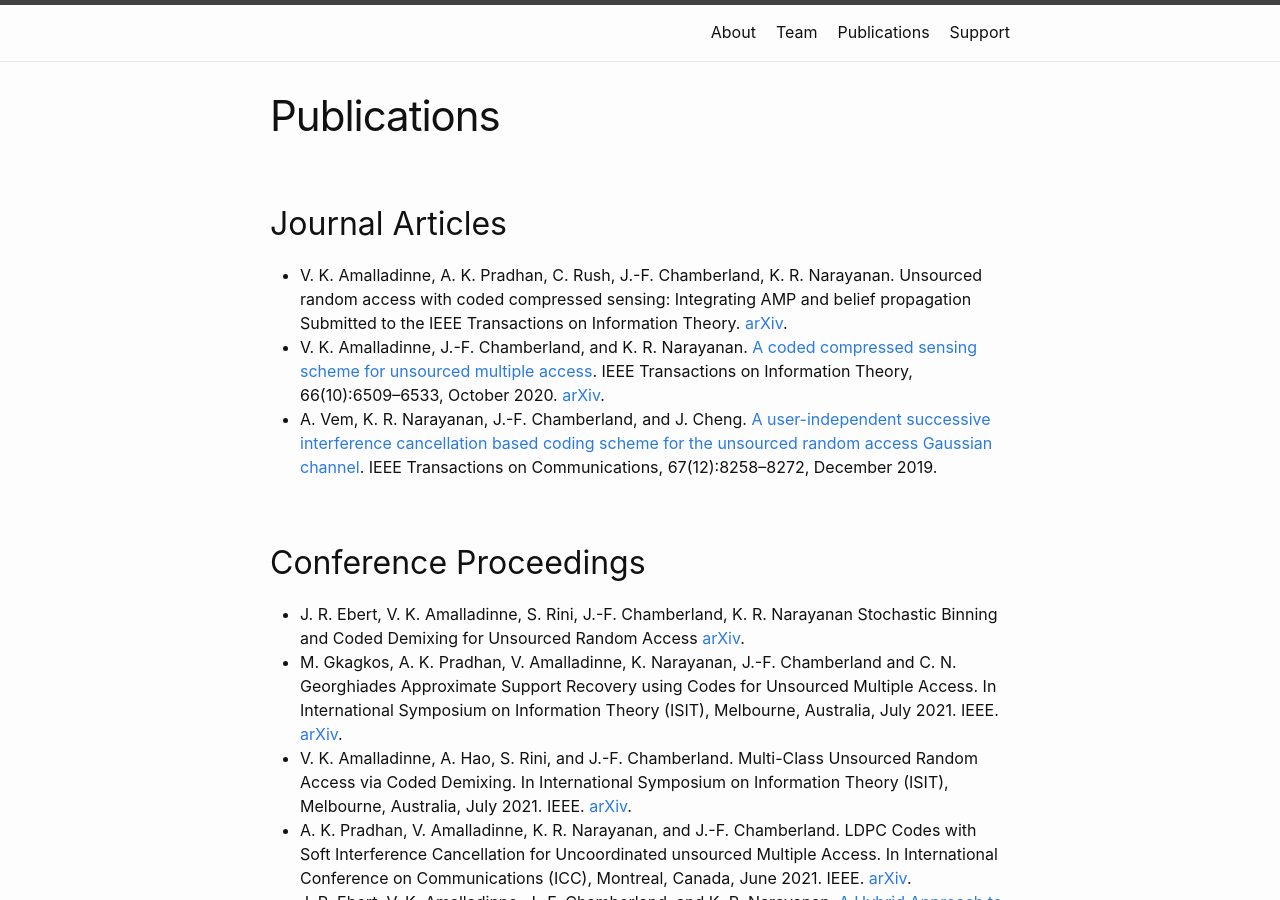
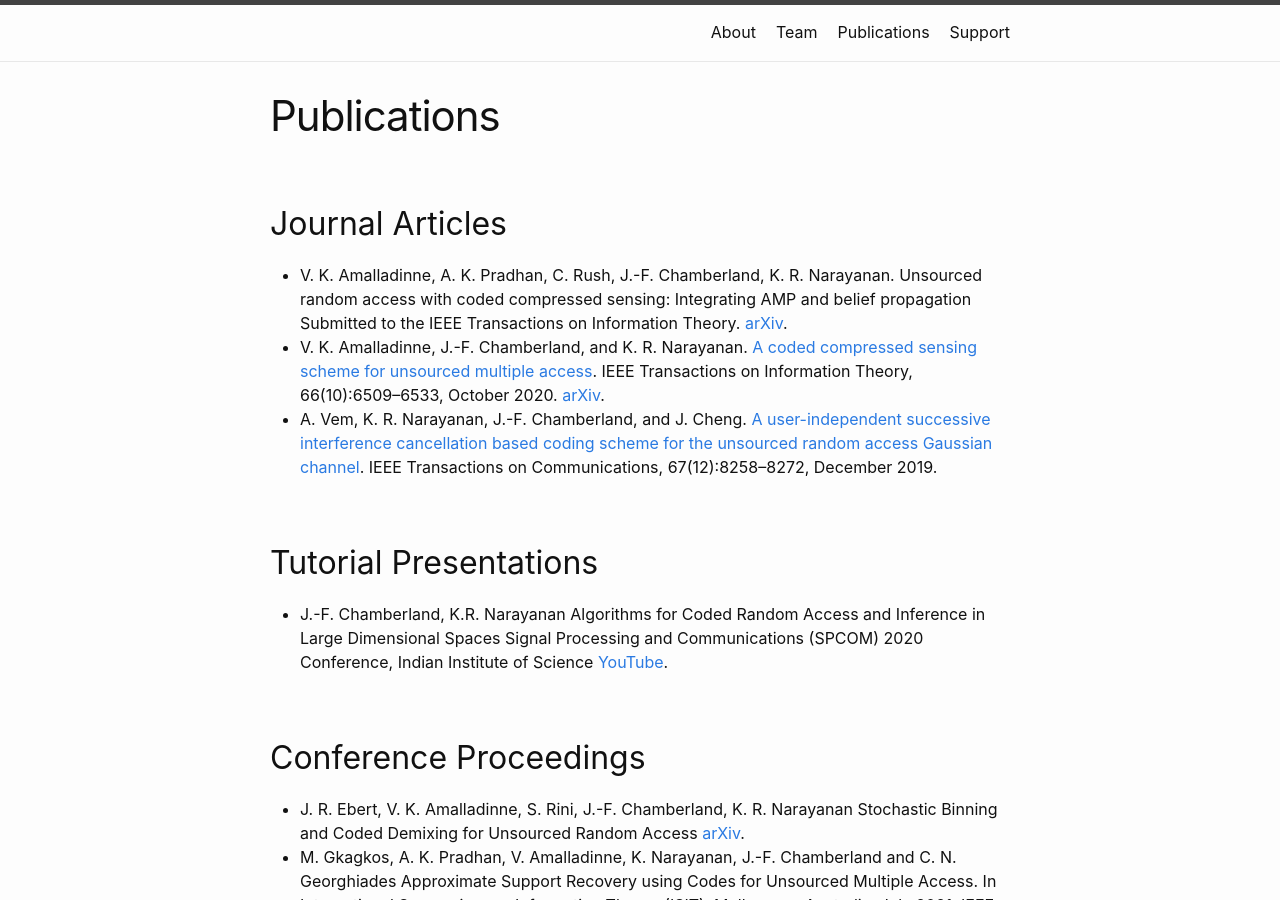
Before and after one commit to EngProjects/mMTC, a Jekyll site: the page built from publications.md, in a window 1280 px wide and 900 px high. Built offline with Jekyll 4.4.1, drawn with Linux system fonts in a browser that asks for light colours.

Commit message:
Update publications.md
Added our SPCOM conference presentation.

```diff
--- a/publications.md
+++ b/publications.md
@@ -18,6 +18,11 @@ IEEE Transactions on Information Theory, 66(10):6509–6533, October 2020.
 [A user-independent successive interference cancellation based coding scheme for the unsourced random access Gaussian channel](https://dx.doi.org/10.1109/TCOMM.2019.2940216).
 IEEE Transactions on Communications, 67(12):8258–8272, December 2019.
 
+## Tutorial Presentations
+* J.-F. Chamberland, K.R. Narayanan
+Algorithms for Coded Random Access and Inference in Large Dimensional Spaces
+Signal Processing and Communications (SPCOM) 2020 Conference, Indian Institute of Science
+[YouTube](https://youtube.com/playlist?list=PLUd5FtcfdZfkT9gUpYw7q97yHUABQzZbL).
 
 ## Conference Proceedings
 * J. R. Ebert, V. K. Amalladinne, S. Rini, J.-F. Chamberland, K. R. Narayanan
```
